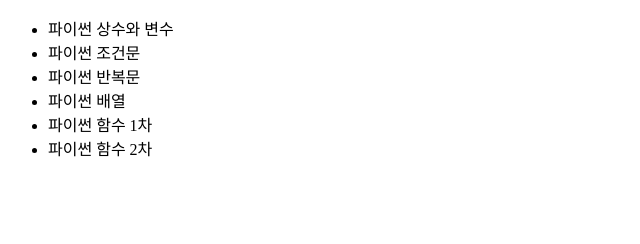
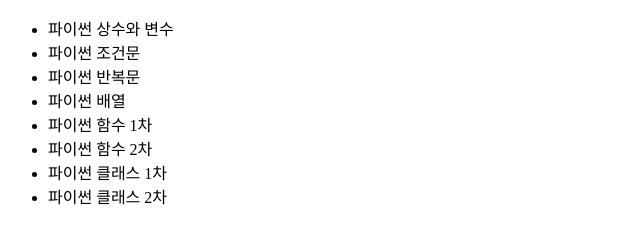
Before and after one commit to BBackGom/product, a plain HTML site: page index.html in a window 1280 px wide. Shown: the whole page, without its empty margins (0-640 px from the left). Drawn offline with Linux system fonts and the light colour scheme.

Commit message:
v7 수업 내용 클래스 추가

```diff
--- a/index.html
+++ b/index.html
@@ -15,6 +15,8 @@
         <li>파이썬 배열</li>
         <li>파이썬 함수 1차</li>
         <li>파이썬 함수 2차</li>
+        <li>파이썬 클래스 1차</li>
+        <li>파이썬 클래스 2차</li>
     </ul>
 </body>
 
```
